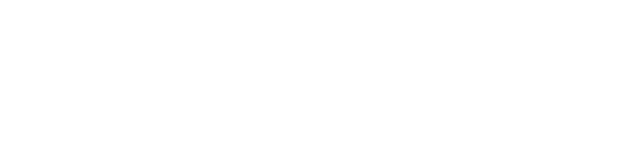
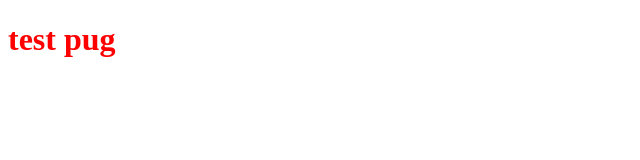
Before and after one commit to SixtyNice/My-webpack-template, a website built with webpack: page src/index.pug in a window 1280 px wide. Shown: the whole page, without its empty margins (0-640 px from the left). Built offline with nearby package versions, Linux system fonts and the light colour scheme.

Commit message:
Changed html on pug

```diff
--- a/src/index.pug
+++ b/src/index.pug
@@ -5,4 +5,7 @@ html(lang="en")
         meta(name="viewport", content="width=device-width, initial-scale=1.0")
         meta(http-equiv="X-UA-Compatible", content="ie=edge")
         title Document
+
     body
+
+     h1 test pug
```
Also changed, not shown: build/webpack.base.conf.js, dist/index.html (added), src/index.html (deleted).
